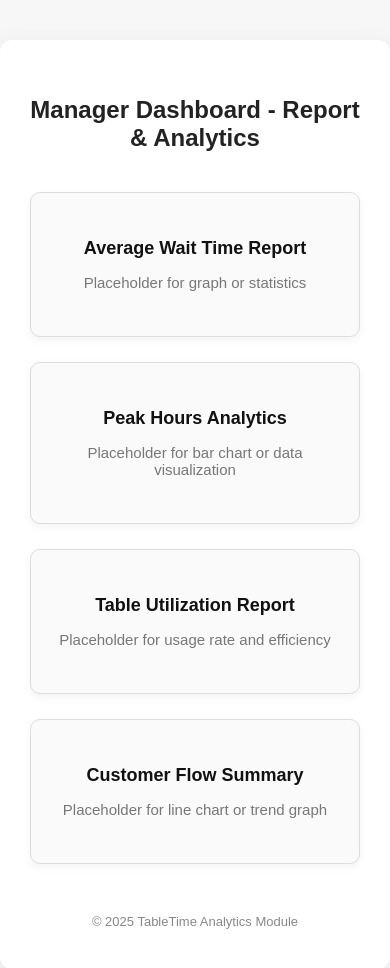
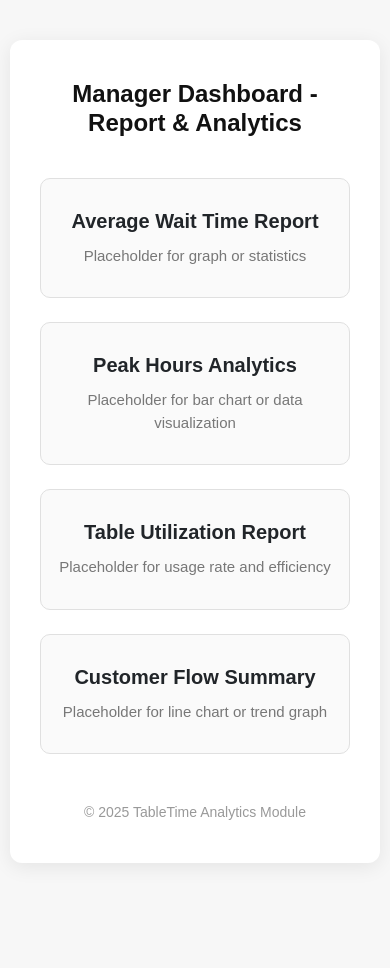
Before and after one commit to Olaprav1221/tabletime, a plain HTML site: page manager-dashboard.html in a window 390 px wide. After the commit the page ends 903 px from the top, so only its background shows below. Drawn offline with nearby package versions, Linux system fonts and the light colour scheme.

Commit message:
Refactor Manager Dashboard with Bootstrap integration
Updated the Manager Dashboard with Bootstrap for improved layout and styling. Added a modal for card interactions.

```diff
--- a/manager-dashboard.html
+++ b/manager-dashboard.html
@@ -5,12 +5,15 @@
   <meta name="viewport" content="width=device-width, initial-scale=1.0" />
   <title>Manager Dashboard - Report & Analytics</title>
 
+  <!-- Bootstrap CSS -->
+  <link href="https://cdn.jsdelivr.net/npm/bootstrap@5.3.2/dist/css/bootstrap.min.css" rel="stylesheet">
+
   <style>
-    /* Global Layout */
     body {
-      margin: 0;
       font-family: 'Alexandria', sans-serif;
       background-color: #f7f7f7;
+      margin: 0;
+      padding: 0;
       display: flex;
       justify-content: center;
       align-items: flex-start;
@@ -18,121 +21,140 @@
       color: #222;
     }
 
-    /* Main Dashboard Container */
     .dashboard-container {
       width: 95%;
-      max-width: 1000px;
+      max-width: 1100px;
       background-color: #fff;
+      border-radius: 12px;
+      box-shadow: 0 4px 20px rgba(0, 0, 0, 0.08);
       padding: 40px 30px;
       margin: 40px auto;
-      border-radius: 12px;
-      box-shadow: 0 4px 20px rgba(0,0,0,0.08);
-      text-align: center;
     }
 
-    /* Title */
     .title {
-      font-size: 24px;
+      font-size: 28px;
       font-weight: 700;
+      text-align: center;
       margin-bottom: 40px;
+      color: #111;
     }
 
-    /* Grid Layout for the Cards */
-    .cards-grid {
-      display: grid;
-      grid-template-columns: repeat(auto-fit, minmax(420px, 1fr));
-      gap: 25px;
-      justify-content: center;
-    }
-
-    /* Each Card */
     .card {
-      background-color: #fafafa;
-      border: 1px solid #ddd;
+      border: 1px solid #e0e0e0;
       border-radius: 10px;
-      padding: 40px 20px;
-      box-shadow: 0 3px 8px rgba(0,0,0,0.05);
       transition: all 0.3s ease;
       cursor: pointer;
+      text-align: center;
+      padding: 40px 25px;
+      background-color: #fafafa;
     }
 
     .card:hover {
-      background-color: #f0f8ff;
-      transform: translateY(-4px);
-      box-shadow: 0 6px 12px rgba(0,0,0,0.12);
+      background-color: #e9f6ff;
+      transform: translateY(-5px);
+      box-shadow: 0 8px 15px rgba(0, 0, 0, 0.1);
     }
 
-    /* Card Headings */
     .card h2 {
-      font-size: 18px;
+      font-size: 20px;
       font-weight: 700;
       margin-bottom: 12px;
-      color: #111;
     }
 
-    /* Card Text */
     .card p {
+      color: #777;
       font-size: 15px;
-      color: #777;
+      margin: 0;
     }
 
-    /* Footer */
     footer {
+      text-align: center;
+      font-size: 14px;
+      color: #999;
       margin-top: 50px;
-      font-size: 13px;
-      color: #888;
     }
 
-    /* Responsive Design */
     @media (max-width: 768px) {
-      .cards-grid {
-        grid-template-columns: 1fr;
+      .card {
+        padding: 30px 15px;
       }
 
-      .card {
-        padding: 30px 15px;
+      .title {
+        font-size: 24px;
       }
     }
   </style>
 </head>
+
 <body>
   <div class="dashboard-container">
     <h1 class="title">Manager Dashboard - Report & Analytics</h1>
 
-    <div class="cards-grid">
+    <div class="row g-4">
+      <div class="col-md-6">
         <div class="card" id="wait-time">
           <h2>Average Wait Time Report</h2>
           <p>Placeholder for graph or statistics</p>
         </div>
+      </div>
 
+      <div class="col-md-6">
         <div class="card" id="peak-hours">
           <h2>Peak Hours Analytics</h2>
           <p>Placeholder for bar chart or data visualization</p>
         </div>
+      </div>
 
+      <div class="col-md-6">
         <div class="card" id="table-utilization">
           <h2>Table Utilization Report</h2>
           <p>Placeholder for usage rate and efficiency</p>
         </div>
+      </div>
 
+      <div class="col-md-6">
         <div class="card" id="customer-flow">
           <h2>Customer Flow Summary</h2>
           <p>Placeholder for line chart or trend graph</p>
         </div>
       </div>
+    </div>
 
-    <footer>
+    <footer class="mt-5">
       © 2025 TableTime Analytics Module
     </footer>
   </div>
 
+  <!-- Bootstrap JS Bundle -->
+  <script src="https://cdn.jsdelivr.net/npm/bootstrap@5.3.2/dist/js/bootstrap.bundle.min.js"></script>
+
   <script>
-    // Simple interactivity for card clicks
+    // Simple click interaction for cards
     document.querySelectorAll('.card').forEach(card => {
       card.addEventListener('click', () => {
-        alert(`You clicked on "${card.querySelector('h2').textContent}"`);
+        const title = card.querySelector('h2').textContent;
+        const modal = new bootstrap.Modal(document.getElementById('infoModal'));
+        document.getElementById('modalTitle').textContent = title;
+        document.getElementById('modalBody').textContent = `You clicked on "${title}". More analytics will appear here.`;
+        modal.show();
       });
     });
   </script>
+
+  <!-- Bootstrap Modal -->
+  <div class="modal fade" id="infoModal" tabindex="-1" aria-labelledby="modalTitle" aria-hidden="true">
+    <div class="modal-dialog modal-dialog-centered">
+      <div class="modal-content">
+        <div class="modal-header">
+          <h5 class="modal-title" id="modalTitle"></h5>
+          <button type="button" class="btn-close" data-bs-dismiss="modal" aria-label="Close"></button>
+        </div>
+        <div class="modal-body" id="modalBody"></div>
+        <div class="modal-footer">
+          <button type="button" class="btn btn-secondary" data-bs-dismiss="modal">Close</button>
+        </div>
+      </div>
+    </div>
+  </div>
 </body>
 </html>
```
Lines whose indentation alone changed are shown as unchanged.
